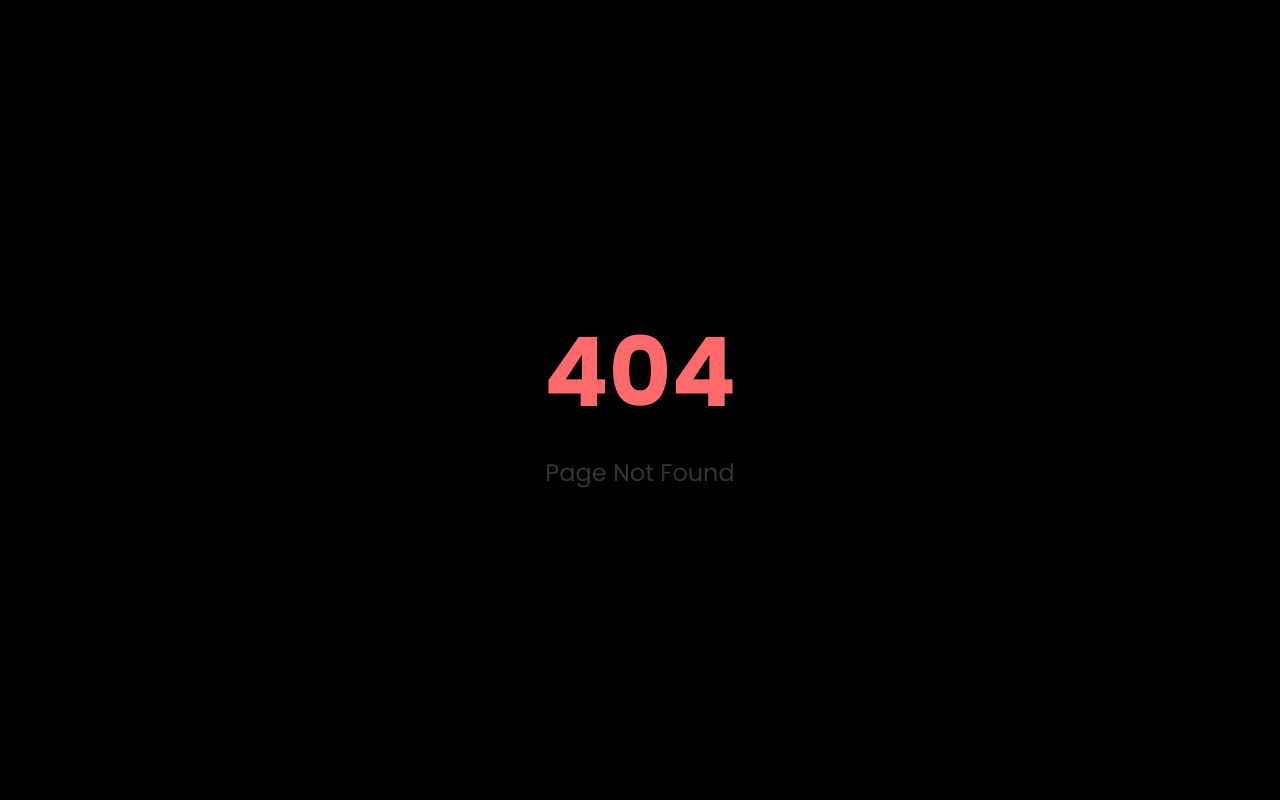
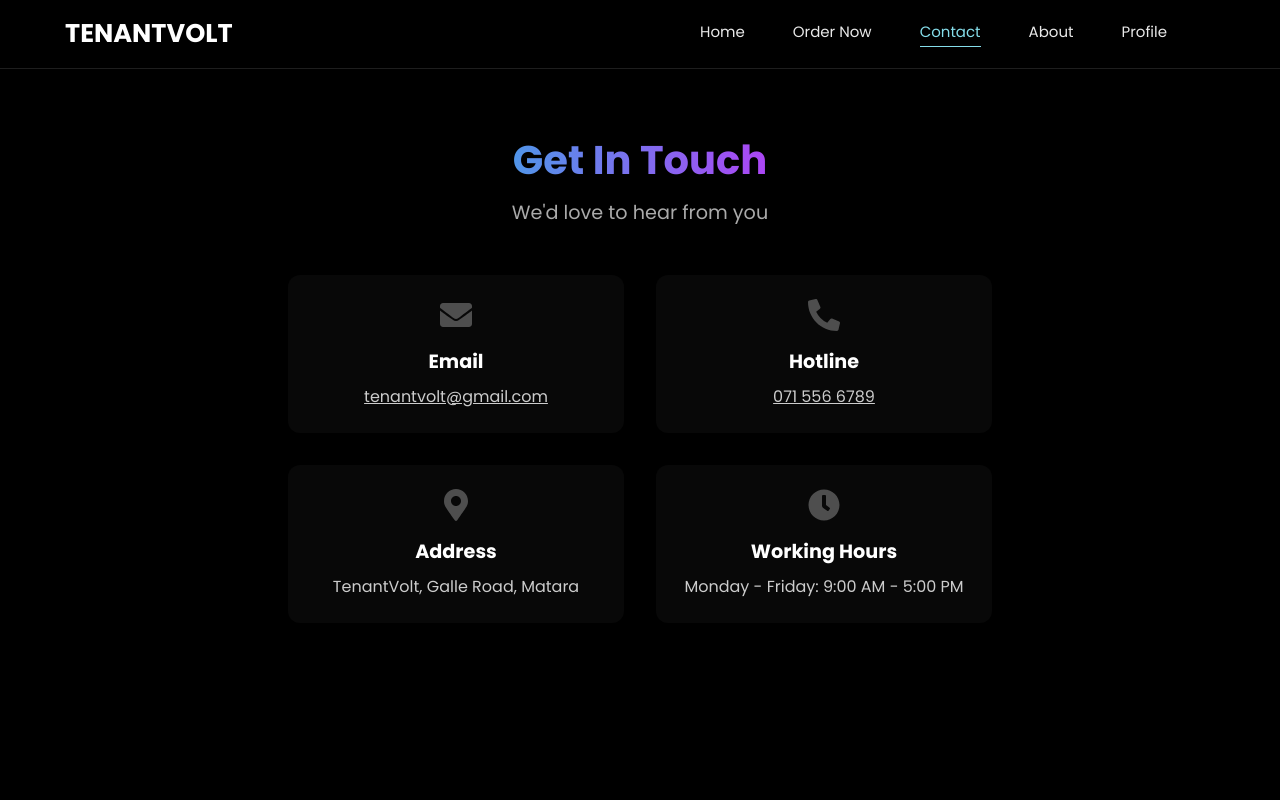
Before and after one commit to sasithhansaka/TenantVolt-React, a React (Vite) app in the folder Frontend/: page /contact in a window 1280 px wide. Before the commit this address had no page. Shown: the top 800 px of the page. Built offline with nearby package versions, Linux system fonts and the light colour scheme; a web font is replaced by a local one.

Commit message:
Contact Page updated

```diff
--- a/Frontend/src/App.jsx
+++ b/Frontend/src/App.jsx
@@ -8,6 +8,7 @@ import OrderPage from "./pages/OrderPage";
 import CheckOutPage from "./pages/CheckOutPage";
 import AboutPage from "./pages/AboutPage";
 import Dashboard from "./pages/Dashboard";
+import ContactPage from "./pages/ContactPage.jsx";
 
 function App() {
   return (
@@ -20,6 +21,7 @@ function App() {
           <Route path="/checkout" element={<CheckOutPage />} />
           <Route path="/about" element={<AboutPage />} />
           <Route path="/dashboard" element={<Dashboard />} />
+          <Route path="/contact" element={<ContactPage />} />
           <Route path="*" element={<NoteFound />} />
         </Routes>
       </Router>
--- /dev/null
+++ b/Frontend/src/pages/ContactPage.jsx
@@ -0,0 +1,56 @@
+import React from 'react';
+import styles from './ContactPage.module.css';
+import { FaEnvelope, FaPhoneAlt, FaMapMarkerAlt, FaClock } from 'react-icons/fa';
+import Navbar from "./Navbar.jsx";
+import Footer from "../components/FooterPage_Components/Footer.jsx";
+
+const ContactPage = () => {
+    return (
+        <div>
+            <Navbar/>
+            <div className={styles.contactPage}>
+                <div className={styles.contactContainer}>
+                    <h1 className={styles.pageTitle}>Get In Touch</h1>
+                    <p className={styles.pageSubtitle}>We'd love to hear from you</p>
+
+                    <div className={styles.contactInfo}>
+                        <div className={styles.contactItem}>
+                            <FaEnvelope className={styles.contactIcon} />
+                            <div>
+                                <h3>Email</h3>
+                                <a href="mailto:tenantvolt@gmail.com">tenantvolt@gmail.com</a>
+                            </div>
+                        </div>
+
+                        <div className={styles.contactItem}>
+                            <FaPhoneAlt className={styles.contactIcon} />
+                            <div>
+                                <h3>Hotline</h3>
+                                <a href="tel:+94715566789">071 556 6789</a>
+                            </div>
+                        </div>
+
+                        <div className={styles.contactItem}>
+                            <FaMapMarkerAlt className={styles.contactIcon} />
+                            <div>
+                                <h3>Address</h3>
+                                <p>TenantVolt, Galle Road, Matara</p>
+                            </div>
+                        </div>
+
+                        <div className={styles.contactItem}>
+                            <FaClock className={styles.contactIcon} />
+                            <div>
+                                <h3>Working Hours</h3>
+                                <p>Monday - Friday: 9:00 AM - 5:00 PM</p>
+                            </div>
+                        </div>
+                    </div>
+                </div>
+            </div>
+            <Footer/>
+        </div>
+    );
+};
+
+export default ContactPage;
--- /dev/null
+++ b/Frontend/src/pages/ContactPage.module.css
@@ -0,0 +1,93 @@
+.contactPage {
+    background-color: #000;
+    color: #fff;
+    min-height: 100vh;
+    display: flex;
+    align-items: center;
+    justify-content: center;
+    padding: 2rem;
+}
+
+.contactContainer {
+    max-width: 800px;
+    width: 100%;
+    text-align: center;
+    padding: 3rem;
+    background: rgba(0, 0, 0, 0.05);
+    border-radius: 16px;
+    backdrop-filter: blur(10px);
+    -webkit-backdrop-filter: blur(10px);
+}
+
+.pageTitle {
+    font-size: 2.5rem;
+    margin-bottom: 0.5rem;
+    font-weight: 700;
+    background: linear-gradient(90deg, #00dbde, #fc00ff);
+    -webkit-background-clip: text;
+    -webkit-text-fill-color: transparent;
+}
+
+.pageSubtitle {
+    font-size: 1.2rem;
+    margin-bottom: 3rem;
+    color: #aaa;
+}
+
+.contactInfo {
+    display: grid;
+    grid-template-columns: repeat(auto-fit, minmax(250px, 1fr));
+    gap: 2rem;
+    margin-bottom: 3rem;
+}
+
+.contactItem {
+    display: flex;
+    flex-direction: column;
+    align-items: center;
+    padding: 1.5rem;
+    background: rgba(255, 255, 255, 0.03);
+    border-radius: 12px;
+    transition: transform 0.3s ease, background 0.3s ease;
+}
+
+.contactItem:hover {
+    transform: translateY(-5px);
+    background: rgba(255, 255, 255, 0.08);
+}
+
+.contactIcon {
+    font-size: 2rem;
+    margin-bottom: 1rem;
+    color: #4e4e4e;
+}
+
+.contactItem h3 {
+    font-size: 1.2rem;
+    margin-bottom: 0.5rem;
+    color: #fff;
+}
+
+.contactItem a, .contactItem p {
+    color: #ccc;
+    transition: color 0.3s ease;
+}
+
+.contactItem a:hover {
+    color: #00dbde;
+    text-decoration: none;
+}
+
+@media (max-width: 768px) {
+    .contactContainer {
+        padding: 2rem 1rem;
+    }
+
+    .pageTitle {
+        font-size: 2rem;
+    }
+
+    .contactInfo {
+        grid-template-columns: 1fr;
+    }
+}
```
